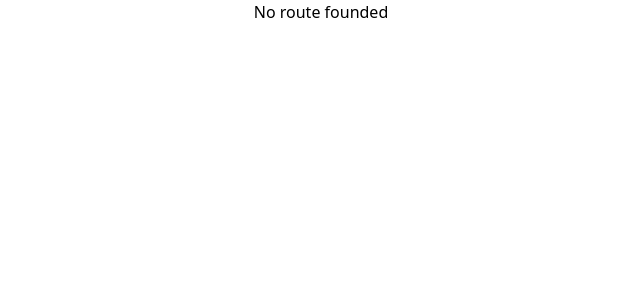
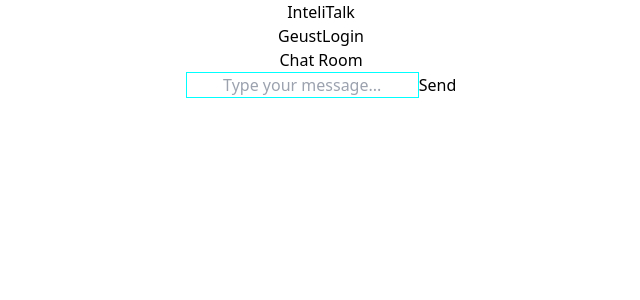
Before and after one commit to dev-saiful/InteliTalk, a React (Vite) app in the folder client/: page /chat in a window 1280 px wide. Shown: the top 300 px of the page, without its empty margins (319-959 px from the left). Built offline with nearby package versions, Linux system fonts and the light colour scheme; the HTML template or start-up script is replaced by a standard one; a web font is replaced by a local one.

Commit message:
set up the chat page for testing rn

```diff
--- a/client/package.json
+++ b/client/package.json
@@ -13,6 +13,7 @@
     "axios": "^1.6.2",
     "react": "^18.2.0",
     "react-dom": "^18.2.0",
+    "react-router-dom": "^6.21.1",
     "tailwind": "^4.0.0"
   },
   "devDependencies": {
--- /dev/null
+++ b/client/src/Components/ChatPage.jsx
@@ -0,0 +1,40 @@
+import React, { useState } from "react";
+
+const ChatPage = () => {
+  const [messages, setMessages] = useState([]);
+  const [newMessage, setNewMessage] = useState("");
+
+  const handleSendMessage = () => {
+    if (newMessage.trim() !== "") {
+      setMessages([...messages, { text: newMessage, sender: "user" }]);
+      setNewMessage("");
+    }
+  };
+
+  return (
+    <div>
+        {/* <p>this will be the chat page</p> */}
+      <h2>Chat Room</h2>
+      <div className="chat-container">
+        <div className="messages">
+          {messages.map((message, index) => (
+            <div key={index} className={message.sender === "user" ? "user-message" : "other-message"}>
+              {message.text}
+            </div>
+          ))}
+        </div>
+        <div className="message-input">
+          <input
+            type="text"
+            placeholder="Type your message..."
+            value={newMessage}
+            onChange={(e) => setNewMessage(e.target.value)}
+          />
+          <button onClick={handleSendMessage}>Send</button>
+        </div>
+      </div>
+    </div>
+  );
+};
+
+export default ChatPage;
--- a/client/src/Components/LoginPage.jsx
+++ b/client/src/Components/LoginPage.jsx
@@ -1,50 +1,32 @@
 import { useState } from "react";
+import { useHistory } from "react-router-dom";
+import axios from "axios";
 import "./LoginPage.css";
-// import { Link } from "react-router-dom";
 
 const API_URL = "http://localhost:5001/api/v1";
 
 const LoginPage = () => {
+  const history = useHistory();
   const [data, setData] = useState({
     email: "",
     password: "",
   });
 
   const registerUser = async (e) => {
-    // Preventing auto-reload on submit
     e.preventDefault();
 
     try {
-      const response = await postData(`${API_URL}/login`, data);
+      const response = await axios.post(`${API_URL}/login`, data);
 
-      if (response.ok) {
-        const responseData = await response.json();
-        console.log("Data successfully sent to the backend:", responseData);
+      if (response.status === 200) {
+        console.log("Data successfully sent to the backend:");
+        history.push("/chat");
       } else {
-        console.log(
-          "Failed to login user:",
-          response.status,
-          response.statusText
-        );
+        console.log("Failed to login user:", response.status, response.statusText);
       }
     } catch (error) {
       console.log("Error during registration:", error);
     }
-  };
-
-  const collectData = () => {
-    console.log("clicked");
-  };
-
-  const postData = async (url, data) => {
-    return fetch(url, {
-      method: "POST",
-      headers: {
-        "Content-Type": "application/json",
-      },
-      body: JSON.stringify(data),
-    });
-    // console.log(await postData.json);
   };
 
   return (
@@ -63,25 +45,20 @@ const LoginPage = () => {
         </div>
 
         <div className="inputs">
-          <label>password:</label>
+          <label>Password:</label>
           <input
             type="password"
             id="password"
-            placeholder="password"
+            placeholder="Password"
             required
             value={data.password}
             onChange={(e) => setData({ ...data, password: e.target.value })}
           />
         </div>
-        <button
-          className="bg-orange-300 w-28 btn"
-          type="submit"
-          onClick={collectData}
-        >
+        <button className="bg-orange-300 w-28 btn" type="submit">
           Submit
         </button>
       </form>
-
     </div>
   );
 };
--- a/client/src/Router/Router.jsx
+++ b/client/src/Router/Router.jsx
@@ -3,6 +3,7 @@ import GuestButton from "../Components/GuestButton";
 import Intro from "../Components/Intro";
 import LoginPage from "../Components/LoginPage";
 import MainLayout from "../Layout/MainLayout";
+import ChatPage from "../Components/ChatPage"
 
 export const router = createBrowserRouter([
   {
@@ -18,6 +19,10 @@ export const router = createBrowserRouter([
         path: "/guest",
         element: <GuestButton />,
       },
+      {
+        path: "/chat",
+        element: <ChatPage />,
+      },
     ],
   },
   {
```
Also changed, not shown: 1 other file (tests, documents, lock files or other folders).
